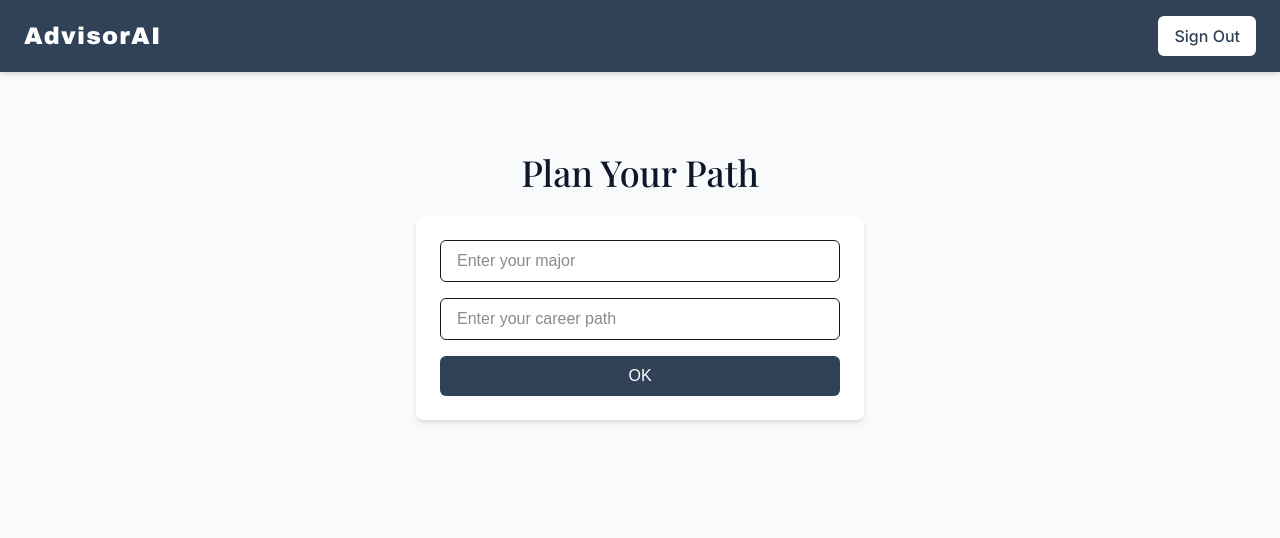
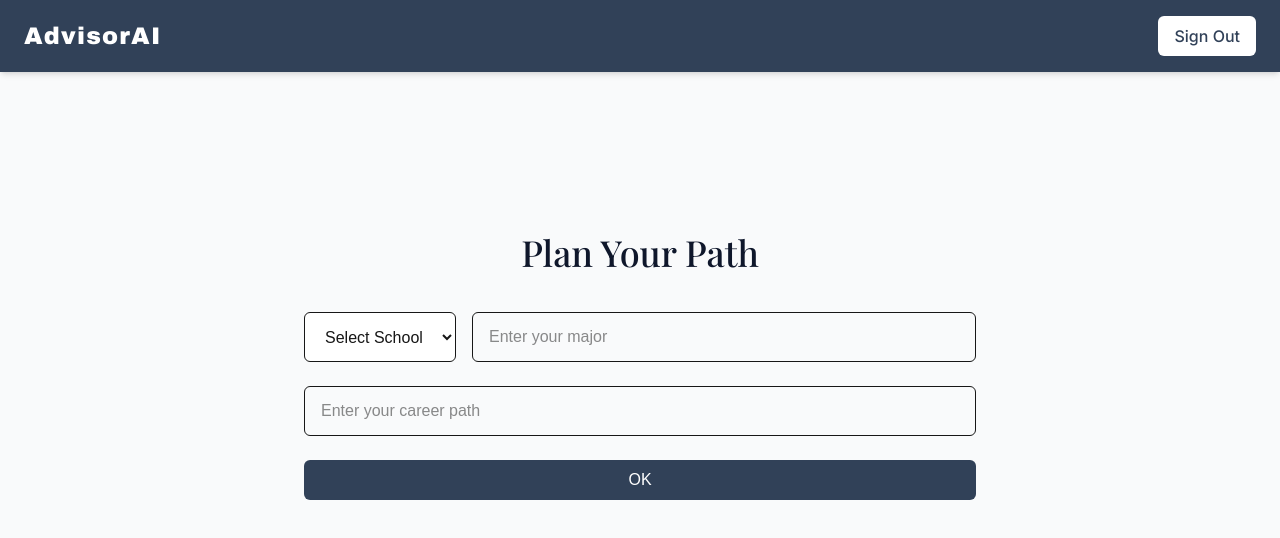
Before and after one commit to diggygeorge/advisorai, a Next.js app in the folder my-app/: page / in a window 1280 px wide. Shown: the top 538 px of the page. Built offline with nearby package versions, Linux system fonts and the light colour scheme.

Commit message:
updated page

```diff
--- a/my-app/app/page.tsx
+++ b/my-app/app/page.tsx
@@ -27,6 +27,7 @@ const playfair = Playfair_Display({
 export default function Dashboard() {
   const [major, setMajor] = useState('')
   const [career, setCareer] = useState('')
+  const [school, setSchool] = useState('')
 
   const handleSubmit = (e: React.FormEvent) => {
     e.preventDefault()
@@ -43,7 +44,7 @@ export default function Dashboard() {
         <form action={signOut}>
           <button
             type="submit"
-            className={`${inter.className} rounded-md bg-white px-4 py-2 text-slate-700 hover:bg-slate-200 transition`}
+            className={`${inter.className} rounded-md bg-white px-4 py-2 text-slate-700 hover:bg-slate-200 cursor-pointer transition`}
           >
             Sign Out
           </button>
@@ -51,29 +52,51 @@ export default function Dashboard() {
       </nav>
 
       {/* Main Content */}
-      <main className="flex flex-col items-center justify-center mt-20 px-4">
-      <h1 className={`${playfair.className} text-slate-900 text-4xl font-semibold mb-6`}>Plan Your Path</h1>
+      <main className="flex flex-col items-center justify-center mt-40 px-4">
+      <h1 className={`${playfair.className} text-slate-900 text-4xl font-semibold mb-10`}>
+        Plan Your Path</h1>
         <form
           onSubmit={handleSubmit}
-          className="flex flex-col gap-4 w-full max-w-md bg-white p-6 rounded-lg shadow-md"
+          className="flex flex-col gap-6 w-full max-w-2xl"
         >
+          <div className="flex w-full gap-4">
+
+
+          <select
+          value={school}
+          onChange={(e) => setSchool(e.target.value)}
+          className="flex-[2] px-4 py-3 border rounded-md focus:outline-none focus:ring-2 focus:ring-blue-500 bg-white cursor-pointer">
+          <option value="">Select School</option>
+          <option value="CAS">CAS</option>
+          <option value="CAS">CFA</option>
+          <option value="CAS">COM</option>
+          <option value="CAS">QST</option>
+          <option value="CAS">SAR</option>
+          <option value="CFA">ENG</option>
+          <option value="CFA">WHE</option>
+          <option value="QST">MET</option>
+          </select>
+
+
           <input
             type="text"
             placeholder="Enter your major"
             value={major}
             onChange={(e) => setMajor(e.target.value)}
-            className="px-4 py-2 border rounded-md focus:outline-none focus:ring-2 focus:ring-blue-500"
+            className="px-4 py-3 border rounded-md w-full focus:outline-none focus:ring-2 focus:ring-blue-500"
           />
+          </div>
+
           <input
             type="text"
             placeholder="Enter your career path"
             value={career}
             onChange={(e) => setCareer(e.target.value)}
-            className="px-4 py-2 border rounded-md focus:outline-none focus:ring-2 focus:ring-blue-500"
+            className="px-4 py-3 border rounded-md w-full focus:outline-none focus:ring-2 focus:ring-blue-500"
           />
           <button
             type="submit"
-            className="px-4 py-2 bg-slate-700 text-white rounded-md hover:bg-slate-900 transition"
+            className="px-4 py-2 bg-slate-700 text-white rounded-md hover:bg-slate-900 cursor-pointer transition"
           >
             OK
           </button>
```
